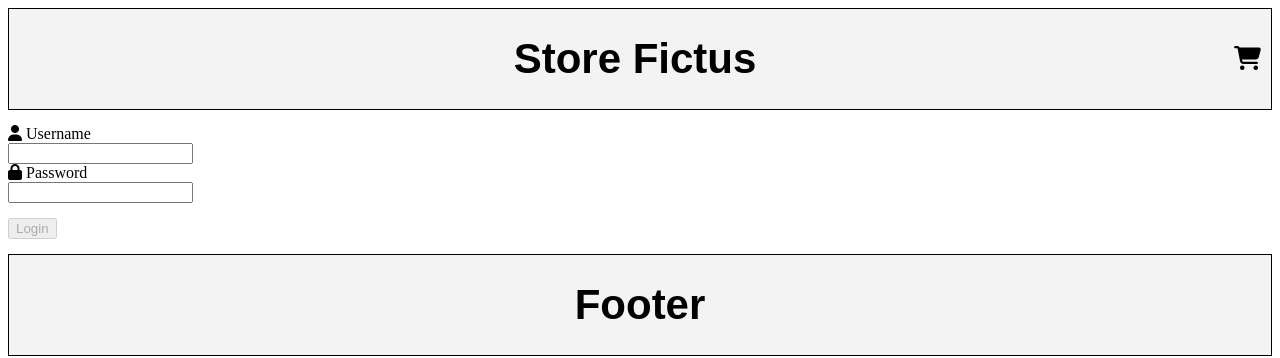
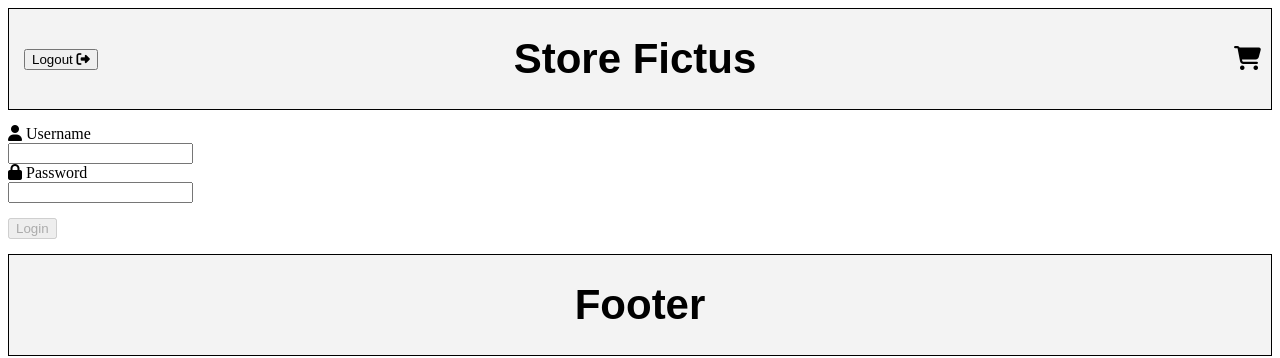
Before and after one commit to scbb31994/store-fictus, an Angular app: page /login in a window 1280 px wide. Shown: the top 358 px of the page. Built offline with nearby package versions, Linux system fonts and the light colour scheme; no server answers; sample sign-in values are in the browser's storage.

Commit message:
Add login token in local storage and logout button

```diff
--- a/src/app/components/pages/login/login.component.ts
+++ b/src/app/components/pages/login/login.component.ts
@@ -22,11 +22,13 @@ export class LoginComponent implements OnInit {
 
   onSubmit() {
     this.authService
-      .login2(this.loginForm.value.username, this.loginForm.value.password)
+      .login(this.loginForm.value.username, this.loginForm.value.password)
       .subscribe(
         (response) => {
           alert('Login Success!');
-          this.authService.login();
+          localStorage.setItem('login_token', response.token )
+          console.log(response)
+          this.authService.loginSuccess();
           this.router.navigate(['/']);
         },
         (error) => {
--- a/src/app/components/pages/pdp/pdp.component.html
+++ b/src/app/components/pages/pdp/pdp.component.html
@@ -6,6 +6,7 @@
     <p>Rating: {{ product.rating.rate }}/5</p>
     <p>Ratings: {{ product.rating.count }}</p>
     <div>Quantity <button (click)="updateQuantity('-')">-</button> {{ amount }} <button (click)="updateQuantity('+')">+</button></div>
+    <div>{{ product.price * amount | currency }}</div>
     <div style="margin-top: 15px;">
       <button (click)="addProductToCart(product.id)">Add To Cart</button>
     </div>
--- a/src/app/components/shared/header/header.component.css
+++ b/src/app/components/shared/header/header.component.css
@@ -13,6 +13,7 @@
   font-size: 42px;
   font-weight: bold;
   font-family: sans-serif;
+  text-align: center;
 }
 
 .title:hover {
--- a/src/app/components/shared/header/header.component.html
+++ b/src/app/components/shared/header/header.component.html
@@ -1,10 +1,9 @@
 <div class="heading">
-  <div style="width: 100px;"></div>
-  <div class="title" (click)="goToHome()">
-    Store Fictus
+  <div style="width: 100px;">
+    <button style="margin-left: 15%" (click)="logout()" *ngIf="getLoginToken()">Logout <i class="fa-solid fa-right-from-bracket"></i></button>
   </div>
-  <div (click)="goToCart()" class="cart-text" >
-    <i class="fa-solid fa-cart-shopping fa-xl"></i>
+  <div class="title" (click)="goToHome()">Store Fictus</div>
+  <div (click)="goToCart()" class="cart-text">
+    <i *ngIf="getLoginToken()" class="fa-solid fa-cart-shopping fa-xl"></i>
   </div>
-
 </div>
--- a/src/app/components/shared/header/header.component.ts
+++ b/src/app/components/shared/header/header.component.ts
@@ -10,6 +10,14 @@ export class HeaderComponent {
 
   constructor(private router: Router) {}
 
+  getLoginToken() {
+    const doesTokenExist = localStorage.getItem('login_token');
+    if (doesTokenExist) {
+      return true;
+    }
+    return false;
+  }
+
   goToHome() {
     this.router.navigate(['/']);
   }
@@ -17,4 +25,9 @@ export class HeaderComponent {
   goToCart() {
     this.router.navigate(['/cart'])
   }
+
+  logout() {
+    this.router.navigate(['/login'])
+    localStorage.removeItem('login_token')
+  }
 }
--- a/src/app/services/auth.service.ts
+++ b/src/app/services/auth.service.ts
@@ -5,17 +5,22 @@ const AUTH_ENDPOINT = 'https://fakestoreapi.com/auth/login';
 @Injectable()
 export class AuthService {
   loggedIn = false;
+  isLoggingIn = false;
 
   constructor(private http: HttpClient) {}
 
   isAuthenticated() {
     const promise: Promise<boolean> = new Promise((resolve, reject) => {
+      if (localStorage.getItem('login_token')) {
+        resolve(true)
+      }
+
       resolve(this.loggedIn);
     });
     return promise;
   }
 
-  login() {
+  loginSuccess() {
     this.loggedIn = true;
   }
 
@@ -23,12 +28,12 @@ export class AuthService {
     this.loggedIn = false;
   }
 
-  login2(email: string, password: string) {
+  login(email: string, password: string) {
     const values = {
       username: email,
       password: password,
     };
 
-    return this.http.post(AUTH_ENDPOINT, values);
+    return this.http.post<{token: string}>(AUTH_ENDPOINT, values);
   }
 }
```
